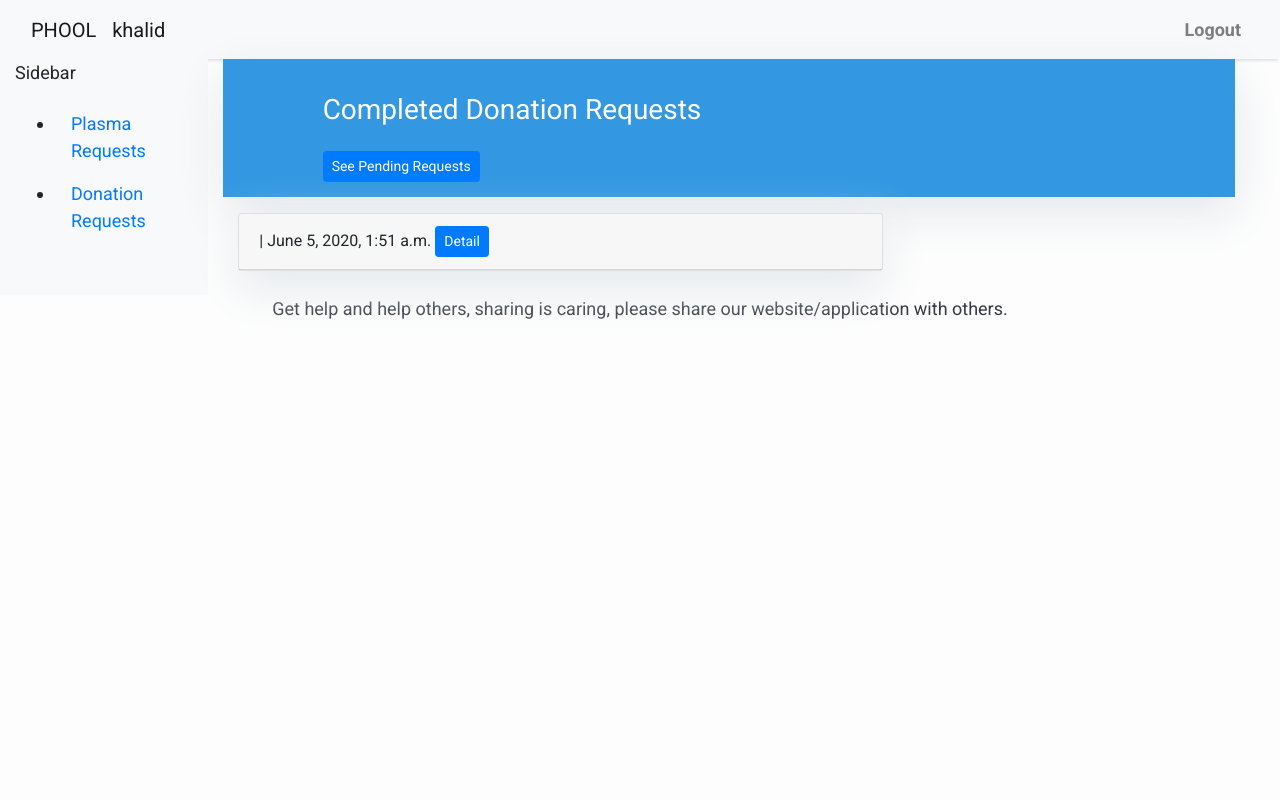
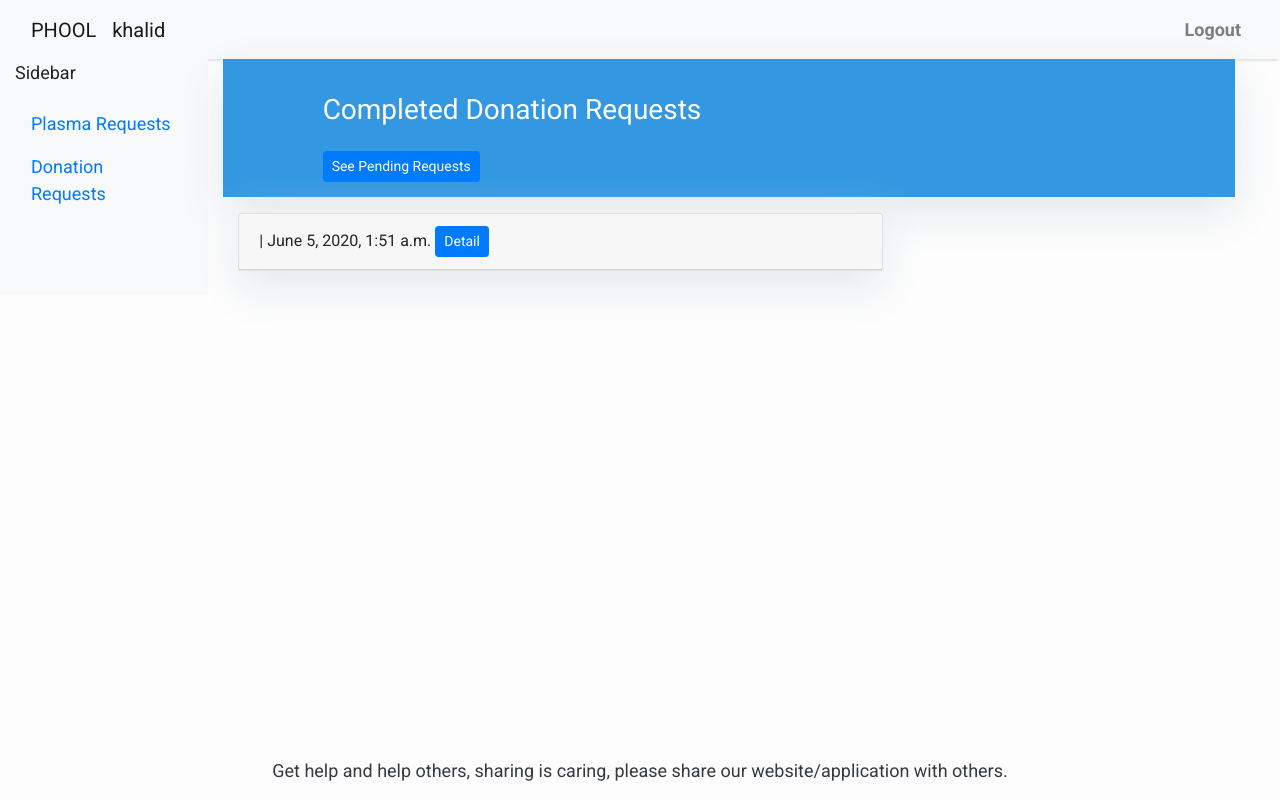
Before and after one commit to khalidnawab/plasma4all, a Django app: page /plasma/completed/donate/ in a window 1280 px wide. Run offline with Django 3.2, Linux system fonts and the light colour scheme; a user stored in the database is signed in; data comes from the database, SQL or seed files in the repository; some libraries are stand-ins or nearby versions.

Commit message:
Made footer fixed to bottom and removed extraneous sections

```diff
--- a/templates/base.html
+++ b/templates/base.html
@@ -67,7 +67,7 @@
 <div class="container-fluid row">
     <div class="col-lg-2  navbar-light bg-light"><p>Sidebar</p>
     {% if user.is_staff %}
-        <ul class="sidebar text-black">
+        <ul class="sidebar text-black list-unstyled">
         <li class="nav-item">
             <a class="nav-link text-black" href = "{% url 'plasma_requests' %}" title="Plasma Requests">Plasma Requests</a>
         </li>
@@ -77,7 +77,7 @@
         </ul>
         {% endif %}
     </div>
-    <div class="col-lg-10">
+    <div class="col-lg-10 mt-auto">
                     {% block content %}
         <!-- Content Goes here -->
         {% endblock content %}
@@ -85,7 +85,7 @@
 </div>
 
         <!-- Footer -->
-        <footer class="bg-grey footer">
+        <footer class="bg-grey footer fixed-bottom py-3">
             <p class="m-0 text-dark text-center ">Get help and help others, sharing is caring, please share our website/application with others.</p>
         </footer>
     </body>
```
